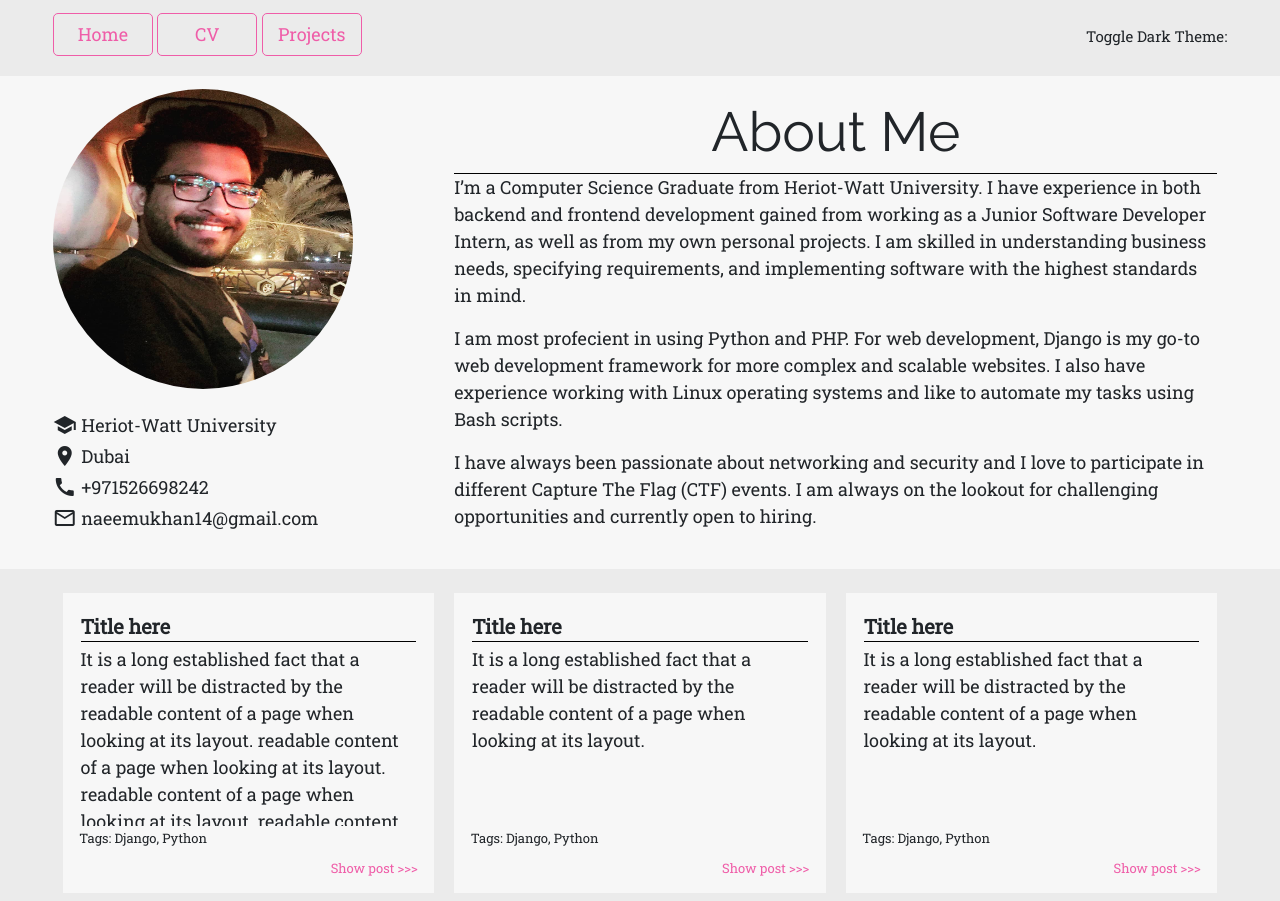
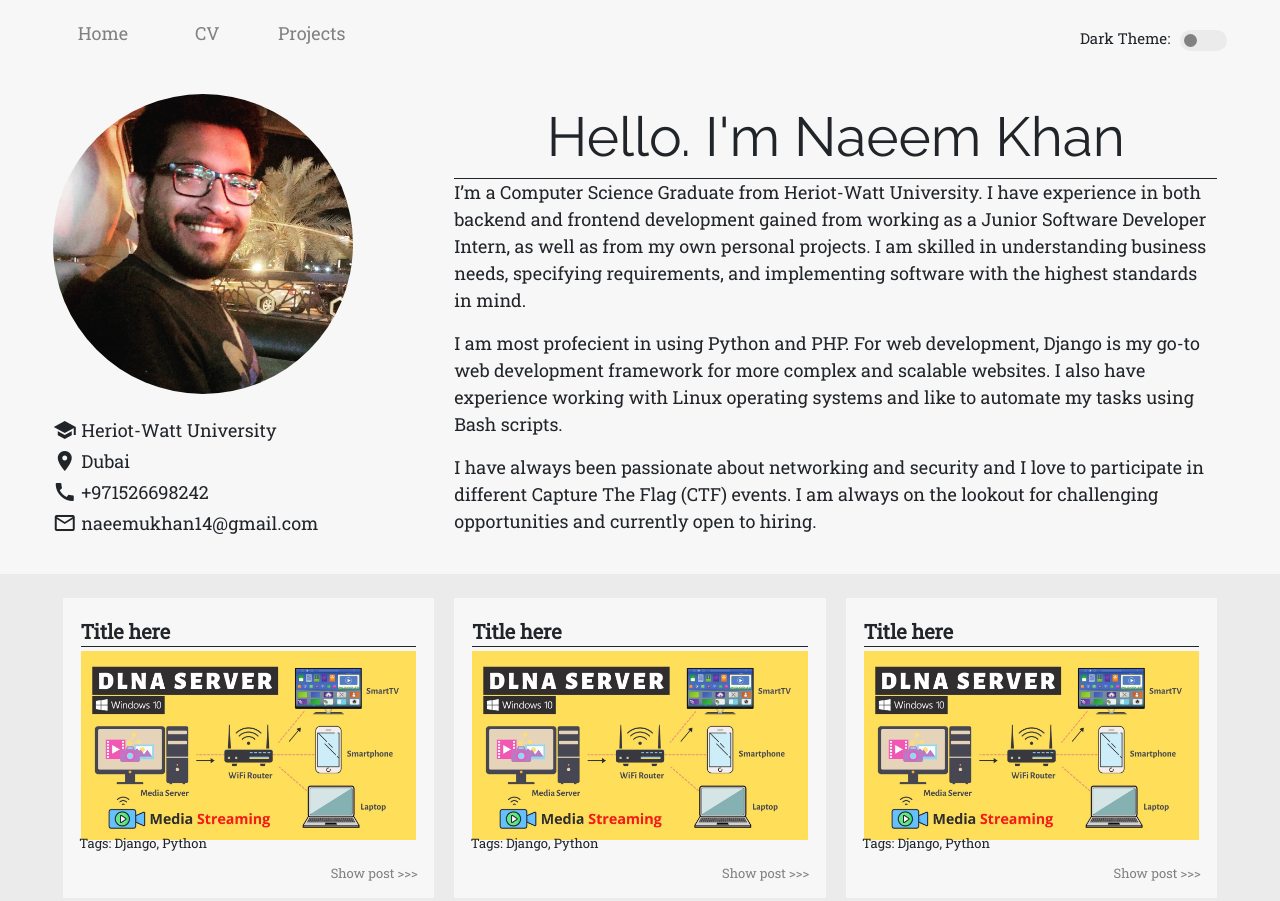
Before and after one commit to NaeemKhan14/PorfolioWebsite, a plain HTML site: page index.html in a window 1280 px wide. Shown: the top 901 px of the page. Drawn offline with Linux system fonts and the light colour scheme.

Commit message:
Completed toggle button and refactored other parts of CSS.\

```diff
--- a/css/default.css
+++ b/css/default.css
@@ -1,13 +1,22 @@
 :root {
     --primaryTextColor: #212529;
-    --secondaryTextColor: #f5f5f5;
     --primaryColor: #f7f7f7;
     --secondaryColor: #EBEBEB;
-    --navColor: #EF5DA8;
-    --navHovorColor: #ffffff;
-    --borderColor: #000000;
+    --accentColor: #818181;
+}
+html[data-theme='light'] {
+    --primaryTextColor: #212529;
+    --primaryColor: #f7f7f7;
+    --secondaryColor: #EBEBEB;
+    --accentColor: #818181;
 }
 
+html[data-theme='dark'] {
+    --primaryTextColor: #f7f7f7;
+    --primaryColor: #212529;
+    --secondaryColor: #353535;
+    --accentColor: #b3c8d6;
+}
 /* Reset everything */
 
 * {
@@ -39,29 +48,32 @@ h1, h2, h3, h4, h5, h6, strong {
     line-height: 1.2;
 }
 
-p, li, span, label, input, textarea {
-    color: var(--primaryTextColor);
-}
+p, li, span, label, input, textarea { color: var(--primaryTextColor); }
 
 p, ul {
     margin-top: 0;
     margin-bottom: 1rem;
 }
 
-img { vertical-align: middle; }
+img {
+    vertical-align: middle;
+    max-width: 100%;
+    max-height: 100%;
+}
+
 a {
     text-decoration: none;
-    color: var(--navColor);
+    color: var(--accentColor);
 }
 
 a:hover, input[type=submit]:hover {
-    color: var(--navHovorColor);
-    background-color: var(--navColor);
+    color: var(--primaryColor);
+    background-color: var(--accentColor);
 }
 
 a:active, input[type=submit]:active {
-    color: var(--navColor);
-    background-color: var(--navHovorColor);
+    color: var(--accentColor);
+    background-color: var(--primaryColor);
 }
 
 ul {
@@ -79,13 +91,9 @@ h5 { font-size: 21px; }
 Sections
 ********/
 
-.s2, .s4 {
-    background-color: var(--primaryColor);
-}
+.s1, .s2, .s4 { background-color: var(--primaryColor); }
 
-.s1, .s3, .s5 {
-    background-color: var(--secondaryColor);
-}
+.s3, .s5 { background-color: var(--secondaryColor); }
 
 .s5 * {
     font-size: 13px;
@@ -110,32 +118,19 @@ Navigation bar
     display: flex;
     grid-template-columns: 1fr 1fr;
     justify-content: space-between;
-    background-color: var(--secondaryColor);
 }
 
 .btnNav {
     width: 100px;
     padding: 7px;
     display: inline-block;
-    border: 1px solid var(--navColor);
+    /* border: 1px solid var(--accentColor); */
     border-radius: 5px;
     text-align: center;
     cursor: pointer;
 }
 
-.nav-right {
-    display: flex;
-    align-items: center;
-    margin-top: 1%;
-}
-
-.nav-right>p {
-    font-size: 15px;
-}
-
-.hamburger {
-    display: none;
-}
+.hamburger { display: none; }
 
 .bar {
     display: block;
@@ -147,6 +142,71 @@ Navigation bar
     background-color: #101010;
 }
 
+.nav-right {
+    display: flex;
+    align-items: center;
+    margin-top: 1%;
+}
+
+.nav-right>p { font-size: 15px; }
+
+/* Toggle switch */
+
+.switch {
+    position: relative;
+    display: inline-block;
+    width: 47px;
+    height: 21px;
+}
+
+.switch input {
+    opacity: 0;
+    width: 0;
+    height: 0;
+}
+
+.slider {
+    position: absolute;
+    cursor: pointer;
+    top: 0;
+    left: 0;
+    right: 0;
+    bottom: 0;
+    background-color: var(--secondaryColor);
+    -webkit-transition: .4s;
+    transition: .4s;
+}
+
+.slider:before {
+    position: absolute;
+    content: "";
+    height: 13px;
+    width: 13px;
+    left: 4px;
+    bottom: 4px;
+    background-color: var(--accentColor);
+    -webkit-transition: .4s;
+    transition: .4s;
+}
+
+input:checked + .slider {
+    background-color: var(--primaryTextColor);
+}
+
+input:checked + .slider:before {
+    -webkit-transform: translateX(26px);
+    -ms-transform: translateX(26px);
+    transform: translateX(26px);
+}
+
+/* Rounded sliders */
+.slider.round {
+border-radius: 34px;
+}
+
+.slider.round:before {
+border-radius: 50%;
+}
 /*************************
 S1 content/ About content
 **************************/
@@ -162,28 +222,23 @@ S1 content/ About content
     justify-content: end;
 }
 
-.about-right {
-    padding: 10px;
-}
+.about-right { padding: 10px; }
 
 .about-title {
     text-align: center;
-    border-bottom: 1px solid var(--borderColor);
+    border-bottom: 1px solid var(--primaryTextColor);
 }
 
-.face-plant {
-    margin-bottom: 5%;
-}
+.face-plant { margin-bottom: 5%; }
 
 .face-plant>img {
     width: 300px;
     height: 300px;
     border-radius: 50%;
+    object-fit: cover;
 }
 
-.info {
-    margin-bottom: 2%;
-}
+.info { margin-bottom: 2%; }
 
 .info-icon {
     position: relative;
@@ -217,13 +272,7 @@ Cards
     margin-bottom: 1%;
     font-weight: 600;
     font-size: 20px;
-    border-bottom: 1px solid var(--borderColor);
-}
-
-.content-card {
-    height: 180px;
-    overflow: hidden;
-    text-overflow: ellipsis;
+    border-bottom: 1px solid var(--primaryTextColor);
 }
 
 .tags-card {
@@ -258,7 +307,7 @@ Cards
     display: inline-block;
     width: 30px;
     padding: 2px;
-    border: 1px solid var(--navColor);
+    border: 1px solid var(--accentColor);
     border-radius: 5px;
     cursor: pointer;
 }
@@ -281,7 +330,7 @@ input, textarea {
     width: 100%;
     padding: 0.5em;
     margin-top: 0;
-    border: 1px solid var(--navColor);
+    border: 1px solid var(--accentColor);
     border-radius: 5px;
     margin-bottom: 1%;
     background-color: var(--primaryColor);
@@ -292,7 +341,7 @@ input, textarea {
 
 input[type=submit] {
     width: 21%;
-    color: var(--navColor);
+    color: var(--accentColor);
     background-color: transparent;
 }
 
@@ -340,6 +389,7 @@ Footer
     display: flex;
     flex-direction: column;
 }
+
 .footer-left>p>a {
     color: var(--primaryTextColor);
     text-decoration-line: underline;
@@ -347,7 +397,7 @@ Footer
 
 .footer-left>p>a:hover {
     background-color: transparent;
-    color: var(--navColor);
+    color: var(--accentColor);
     text-decoration-line: underline;
 }
 
@@ -374,7 +424,7 @@ Footer
 
 .footer-right-col2>a:hover {
     background-color: transparent;
-    color: var(--navColor);
+    color: var(--accentColor);
 }
 
 /************
@@ -384,9 +434,7 @@ Media Queries
 /* For laptop screens */
 
 @media screen and (max-width: 1200px) {
-    .main-container {
-        width: 100%;
-    }
+    .main-container { width: 100%; }
 }
 
 /* For phone screens */
@@ -403,7 +451,7 @@ Media Queries
         align-items: center;
         background-color: var(--secondaryColor);
         width: 100%;
-        border: 1px solid var(--navColor);
+        border: 1px solid var(--accentColor);
         border-radius: 10px;
         transition: 0.3s;
     }
@@ -412,14 +460,10 @@ Media Queries
         border-radius: unset;
         border: unset;
     }
-
     .btnNav:not(:last-child) {
-        border-bottom: 1px solid var(--navColor);
+        border-bottom: 1px solid var(--accentColor);
     }
-
-    .nav-left.active {
-        left: 0;
-    }
+    .nav-left.active { left: 0; }
     .hamburger {
         display: block;
         cursor: pointer;
@@ -428,20 +472,12 @@ Media Queries
     .about-wrapper, .content-cards {
         grid-template-columns: 1fr;
     }
-    .about-left {
-        align-items: center;
-    }
+    .about-left { align-items: center; }
     /* Forms */
-    form {
-        width: 100%;
-    }
-    input, textarea, input[type=submit] {
-        width: 100%;
-    }
+    form { width: 100%; }
+    input, textarea, input[type=submit] { width: 100%; }
     /* Cards */
-    .content-card {
-        height: 200px;
-    }
+
     .tags-card {
         margin-bottom: 2%;
         margin-left: 3%;
@@ -460,7 +496,5 @@ Media Queries
         flex-direction: unset;
         justify-content: space-between;
     }
-    .footer-left {
-        margin-top: 5%;
-    }
+    .footer-left { margin-top: 5%; }
 }
--- a/index.html
+++ b/index.html
@@ -30,7 +30,13 @@
                     <span class="bar"></span>
                 </div>
                 <div class="nav-right">
-                    <p>Toggle Dark Theme:</p>
+                    <p>Dark Theme: </p>
+                    <p style="margin-left: 10px; margin-top: 5px">
+                        <label class="switch">
+                            <input id="theme-toggle" type="checkbox">
+                            <span class="slider round"></span>
+                        </label>
+                    </p>
                 </div>
             </div>
         </div>
@@ -57,7 +63,7 @@
                 </div>
                 <div class="about-right">
                     <div class="about-title">
-                        <h1>About Me</h1>
+                        <h1>Hello. I'm Naeem Khan</h1>
                     </div>
                     <p>
                         I’m a Computer Science Graduate from Heriot-Watt University. I have experience in both backend
@@ -87,10 +93,7 @@
                         Title here
                     </div>
                     <div class="content-card">
-                        <p>It is a long established fact that a reader will be distracted by the readable content of a
-                            page when looking at its layout. readable content of a page when looking at its layout.
-                            readable content of a page when looking at its layout. readable content of a page when
-                            looking at its layout. </p>
+                        <img src="img/default-img.jpg" alt="abc">
                     </div>
                     <div class="tags-card">
                         Tags: Django, Python
@@ -104,8 +107,7 @@
                         Title here
                     </div>
                     <div class="content-card">
-                        <p>It is a long established fact that a reader will be distracted by the readable content of a
-                            page when looking at its layout. </p>
+                        <img src="img/default-img.jpg" alt="abc">
                     </div>
                     <div class="tags-card">
                         Tags: Django, Python
@@ -119,8 +121,7 @@
                         Title here
                     </div>
                     <div class="content-card">
-                        <p>It is a long established fact that a reader will be distracted by the readable content of a
-                            page when looking at its layout. </p>
+                        <img src="img/default-img.jpg" alt="abc">
                     </div>
                     <div class="tags-card">
                         Tags: Django, Python
@@ -195,6 +196,27 @@
             navMenu.classList.remove("active");
         }
 
+        // Dark theme toggle.
+        var toggle = document.getElementById("theme-toggle");
+        // Store dark theme settings into session.
+        var storedTheme = localStorage.getItem('theme') || (window.matchMedia("(prefers-color-scheme: dark)").matches ? "dark" : "light");
+        if (storedTheme)
+            document.documentElement.setAttribute('data-theme', storedTheme)
+
+        toggle.onclick = function () {
+            var currentTheme = document.documentElement.getAttribute("data-theme");
+            var targetTheme = "light";
+
+            if (currentTheme === "light") {
+                targetTheme = "dark";
+            }
+
+            document.documentElement.setAttribute('data-theme', targetTheme)
+            localStorage.setItem('theme', targetTheme);
+        };
+
+
+
     </script>
 </body>
 
```
Also changed, not shown: img/default-img.jpg (added).
